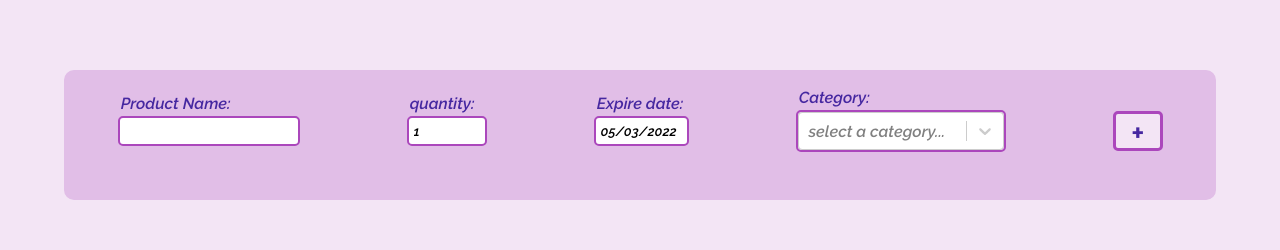
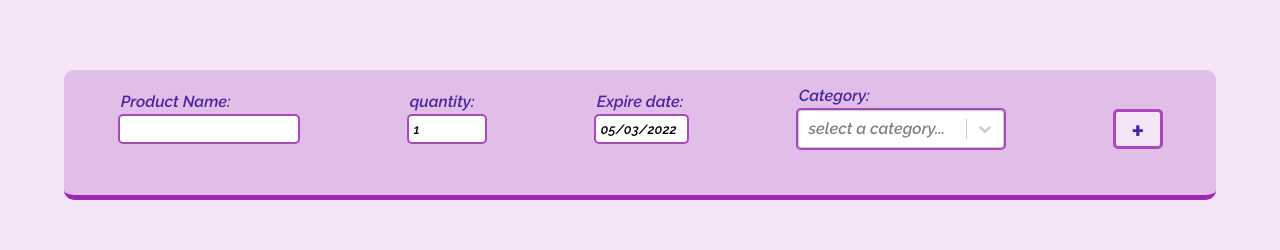
Before and after one commit to sinaGh-cyber/warehouse-maneagemnt, a React (Create React App) app: page / in a window 1280 px wide. Shown: the part 159-409 px from the top of the page. Built offline with nearby package versions, Linux system fonts and the light colour scheme.

Commit message:
bottom border added to AddingProductForm component

```diff
--- a/src/components/addingProductForm/addingProductForm.module.scss
+++ b/src/components/addingProductForm/addingProductForm.module.scss
@@ -6,6 +6,7 @@
   justify-content: center;
   width: 100%;
   min-height: 130px;
+
   .FormTag {
     display: flex;
     justify-content: space-around;
@@ -13,13 +14,14 @@
     width: 90%;
     border-radius: 10px;
     background-color: colors.$purple-100;
+    border-bottom: solid 5px colors.$purple-500;
 
     & > div {
       display: flex;
       flex-direction: column;
       font-family: 'Raleway-semiBoldItalic';
       justify-content: space-between;
-        margin-bottom: 30px;
+      margin-bottom: 30px;
 
       label {
         margin-left: 0.2rem;
```
